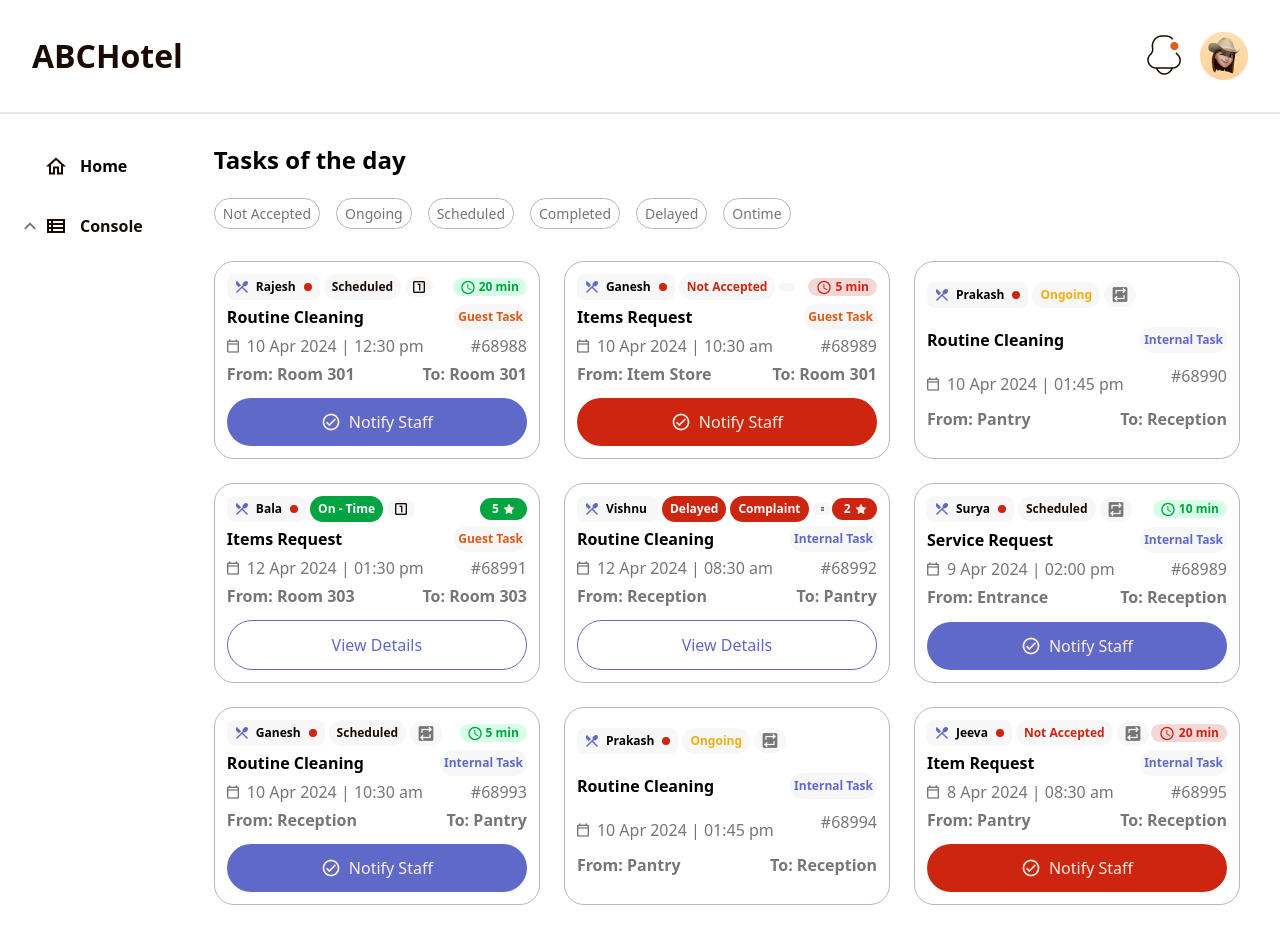
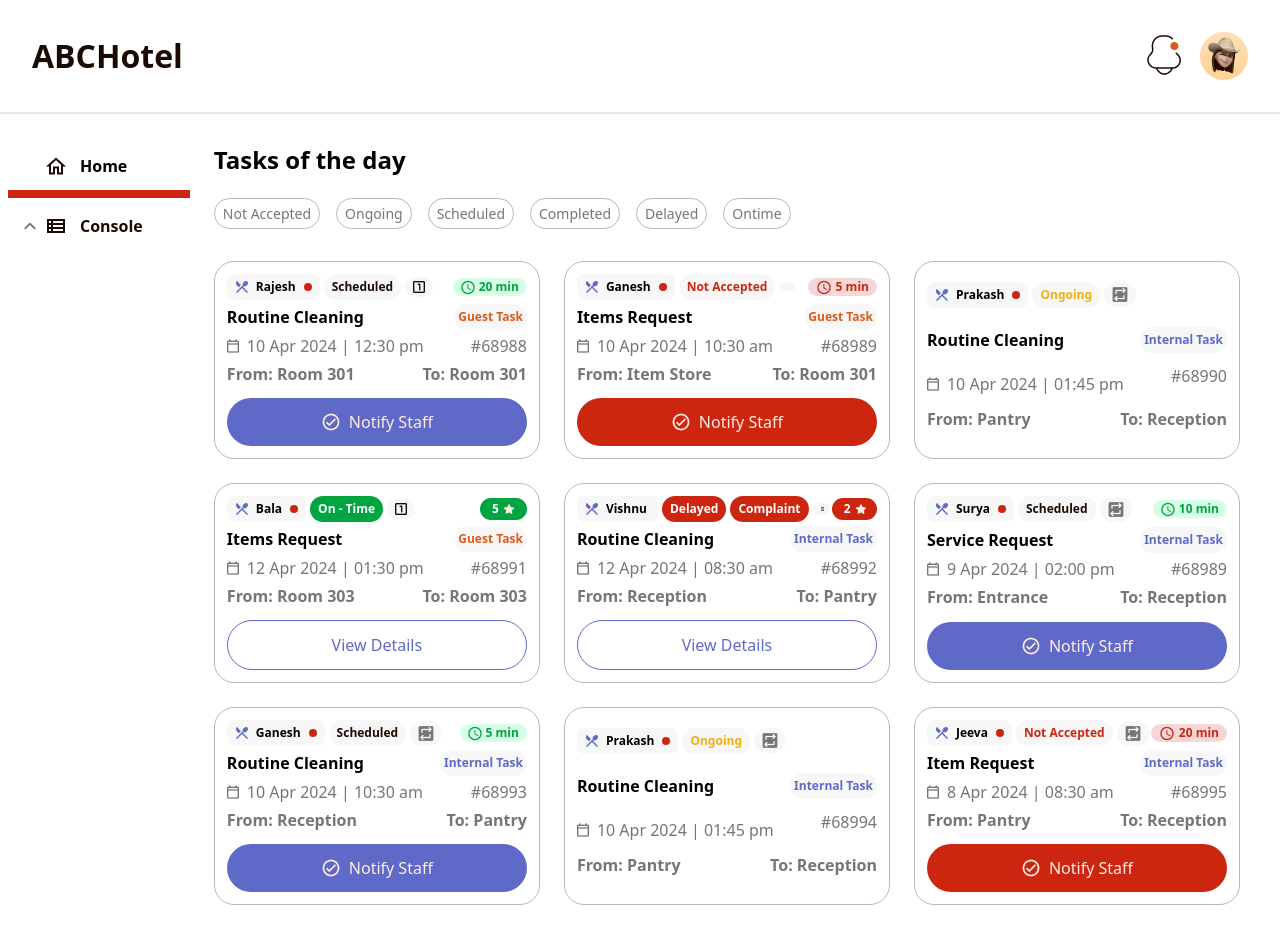
Before and after one commit to sampath-ops/nami-developer-assignment, a React (Vite) app: page / in a window 1280 px wide. Shown: the top 944 px of the page. Built offline with nearby package versions, Linux system fonts and the light colour scheme.

Commit message:
duplicate style removed

```diff
--- a/src/components/SideNav.tsx
+++ b/src/components/SideNav.tsx
@@ -14,7 +14,7 @@ const SideNavDesktop = () => {
     };
     return (
         <div className="w-56 hidden md:block">
-            <div className='flex gap-3 items-center font-semibold py-3 px-9 cursor-pointer border-b-8 border-[#fff] hover:bg-[#F0F0F0] hover:border-b-8 border-[#CC2610]'>
+            <div className='flex gap-3 items-center font-semibold py-3 px-9 cursor-pointer border-b-8 hover:bg-[#F0F0F0] hover:border-b-8 border-[#CC2610]'>
                 <img src={Home} alt="Home" />
                 <p className='block font-semibold'>Home</p>
             </div>
```
